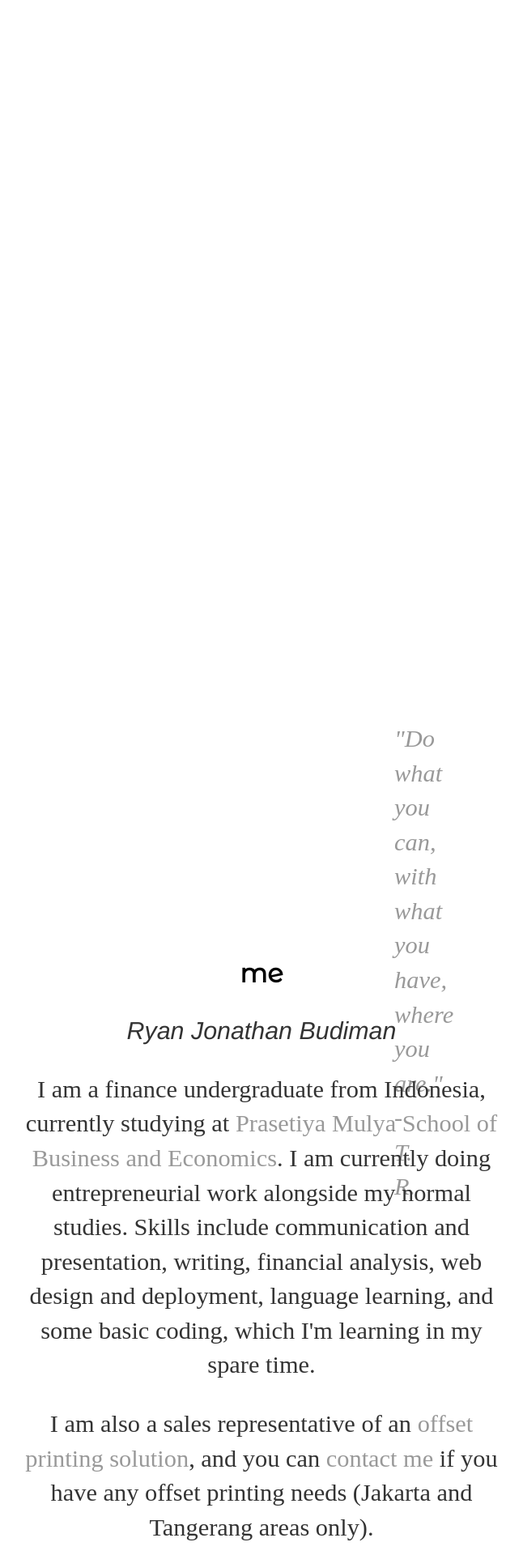
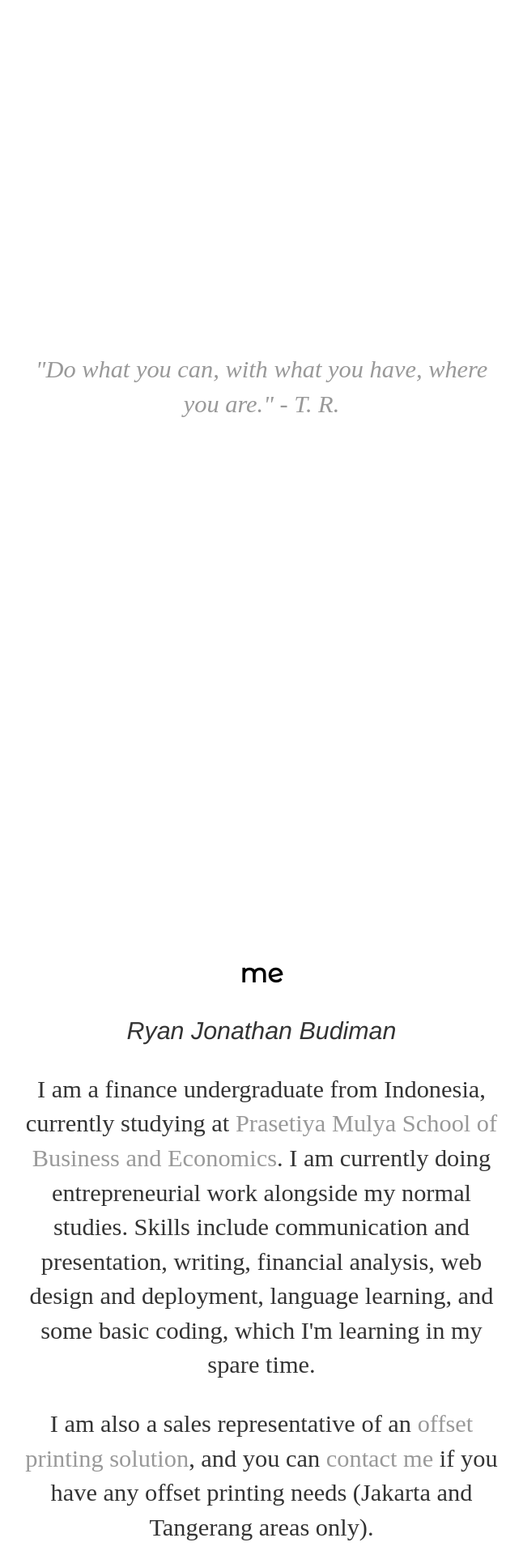
Before and after one commit to ryanjonathanb/ryanjonathanb.github.io, a Jekyll site: the page built from index.html, in a window 1280 px wide. Shown: the part 689-2609 px from the top of the page at 81% size, without its empty margins (317-963 px from the left). Built offline with Jekyll 4.4.1, drawn with Linux system fonts in a browser that asks for light colours; some web fonts are replaced.

Commit message:
quote hover

```diff
--- a/css/style.css
+++ b/css/style.css
@@ -21,7 +21,6 @@ body {
 }
 #homequote p {
     color: #999;
-    padding: 15em;
     transition: 1.5s;
     -webkit-transition: 1.5s;
 }
```
